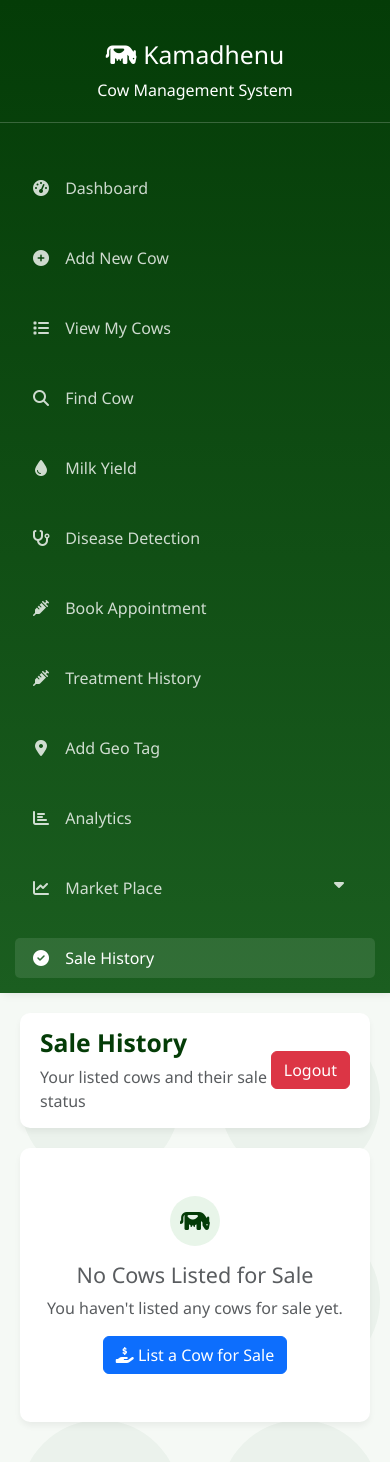
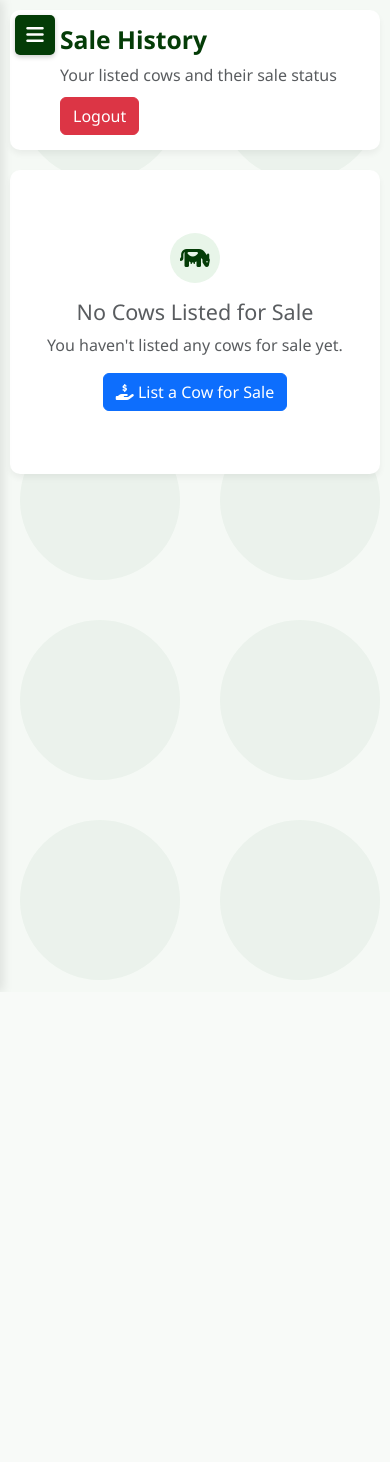
Before and after one commit to Rajesh8356/Kamadhenu, a Flask app: page /sold_cows in a window 390 px wide. After the commit the page ends 991 px from the top, so only its background shows below. Run offline with Flask 3, Linux system fonts and the light colour scheme; the visitor is signed in with stand-in values (Sample User, id 1); data that the repository does not hold is empty.

Commit message:
Update sold_cows.html

```diff
--- a/templates/sold_cows.html
+++ b/templates/sold_cows.html
@@ -18,6 +18,7 @@
     body {
       background-color: #f5f9f5;
       font-family: 'Segoe UI', Tahoma, Geneva, Verdana, sans-serif;
+      overflow-x: hidden;
     }
 
     .dashboard-container {
@@ -34,11 +35,15 @@
       padding-top: 20px;
       box-shadow: 3px 0 10px rgba(0,0,0,0.1);
       overflow-y: auto;
+      z-index: 1000;
+      transition: all 0.3s ease;
     }
 
     .main-content {
-      margin-left: 250px;
+      margin-left: 260px;
       padding: 20px;
+      transition: all 0.3s ease;
+      width: calc(100% - 260px);
     }
 
     .header {
@@ -166,15 +171,84 @@
       font-weight: 600;
     }
 
+    /* Mobile menu toggle button */
+    .menu-toggle {
+      display: none;
+      position: fixed;
+      top: 15px;
+      left: 15px;
+      z-index: 1100;
+      background-color: var(--primary);
+      color: white;
+      border: none;
+      border-radius: 5px;
+      width: 40px;
+      height: 40px;
+      font-size: 20px;
+      cursor: pointer;
+      box-shadow: 0 2px 5px rgba(0,0,0,0.2);
+    }
+
+    /* Overlay for mobile when sidebar is open */
+    .overlay {
+      display: none;
+      position: fixed;
+      top: 0;
+      left: 0;
+      width: 100%;
+      height: 100%;
+      background-color: rgba(0,0,0,0.5);
+      z-index: 999;
+    }
+
+    .overlay.active {
+      display: block;
+    }
+
+    /* Mobile responsive styles */
     @media (max-width: 768px) {
       .sidebar {
-        width: 100%;
-        height: auto;
-        position: relative;
+        transform: translateX(-100%);
+        width: 70%;
+        max-width: 250px;
+      }
+
+      .sidebar.active {
+        transform: translateX(0);
       }
 
       .main-content {
         margin-left: 0;
+        width: 100%;
+      }
+
+      .menu-toggle {
+        display: block;
+      }
+
+      .header {
+        padding: 15px 15px 15px 50px;
+        flex-direction: column;
+        align-items: flex-start;
+        gap: 10px;
+      }
+
+      .card {
+        margin-bottom: 15px;
+      }
+    }
+
+    @media (max-width: 576px) {
+      .main-content {
+        padding: 10px;
+      }
+
+      .card {
+        padding: 15px;
+      }
+
+      .logo h2 {
+        font-size: 1.5rem;
       }
     }
       /* Language Selector Styles - BOTTOM */
@@ -265,9 +339,17 @@
   </style>
 </head>
 <body class="cow-background">
+  <!-- Mobile menu toggle -->
+  <button class="menu-toggle" id="menuToggle">
+    <i class="fas fa-bars"></i>
+  </button>
+
+  <!-- Overlay for mobile -->
+  <div class="overlay" id="overlay"></div>
+
   <div class="dashboard-container">
     <!-- Sidebar -->
-    <div class="sidebar">
+    <div class="sidebar" id="sidebar">
       <div class="logo">
         <h2><i class="fas fa-cow"></i> Kamadhenu</h2>
         <p class="mb-0">Cow Management System</p>
@@ -300,7 +382,7 @@
           </a>
         </li>
         <li class="nav-item">
-                    <a class="nav-link " href="/disease_prediction">
+          <a class="nav-link" href="/disease_prediction">
             <i class="fas fa-stethoscope"></i> Disease Detection
           </a>
         </li>
@@ -342,7 +424,7 @@
     </div>
 
     <!-- Main Content -->
-    <div class="main-content">
+    <div class="main-content" id="mainContent">
       <div class="header">
         <div>
           <h2 class="welcome-text">Sale History</h2>
@@ -419,6 +501,51 @@
 
   <script src="https://cdn.jsdelivr.net/npm/bootstrap@5.3.0/dist/js/bootstrap.bundle.min.js"></script>
   <script>
+    // Mobile sidebar toggle functionality
+    const menuToggle = document.getElementById('menuToggle');
+    const sidebar = document.getElementById('sidebar');
+    const mainContent = document.getElementById('mainContent');
+    const overlay = document.getElementById('overlay');
+
+    menuToggle.addEventListener('click', function() {
+      sidebar.classList.toggle('active');
+      overlay.classList.toggle('active');
+
+      // Change icon based on sidebar state
+      const icon = menuToggle.querySelector('i');
+      if (sidebar.classList.contains('active')) {
+        icon.classList.remove('fa-bars');
+        icon.classList.add('fa-times');
+      } else {
+        icon.classList.remove('fa-times');
+        icon.classList.add('fa-bars');
+      }
+    });
+
+    // Close sidebar when clicking on overlay
+    overlay.addEventListener('click', function() {
+      sidebar.classList.remove('active');
+      overlay.classList.remove('active');
+      const icon = menuToggle.querySelector('i');
+      icon.classList.remove('fa-times');
+      icon.classList.add('fa-bars');
+    });
+
+    // Close sidebar when clicking on a nav link (mobile)
+    const navLinks = document.querySelectorAll('.nav-link');
+    navLinks.forEach(link => {
+      link.addEventListener('click', function() {
+        if (window.innerWidth <= 768) {
+          sidebar.classList.remove('active');
+          overlay.classList.remove('active');
+          const icon = menuToggle.querySelector('i');
+          icon.classList.remove('fa-times');
+          icon.classList.add('fa-bars');
+        }
+      });
+    });
+
+    // Existing functions from your code
     function toggleSubmenu(event) {
       event.preventDefault();
       const submenu = event.target.closest("li").querySelector(".submenu");
@@ -439,6 +566,7 @@
       });
     });
   </script>
+
   <script>
     // Language translation functions
     function googleTranslateElementInit() {
```
Lines whose indentation alone changed are shown as unchanged.
